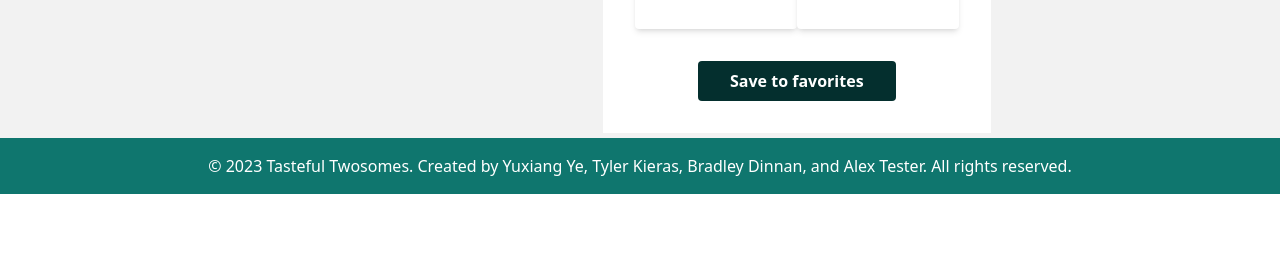
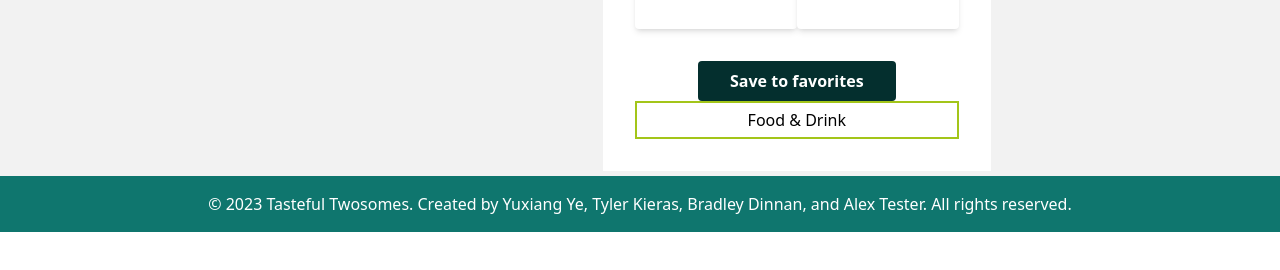
Before and after one commit to Seanye333/Tasteful-Twosomes, a website: page index.html in a window 1280 px wide. Both pictures are taken after typing "Sample", "Sample" into the empty fields and a click on the button "Save to favorites". Shown: the part 436-706 px from the top of the page. Drawn offline with Linux system fonts and the light colour scheme.

Commit message:
display local storage to historal list

```diff
--- a/Assets/script.js
+++ b/Assets/script.js
@@ -106,4 +106,46 @@ saveFavoriteButton.addEventListener('click', () => {
 
     // Save the pairing to local storage
     saveToLocalStorage(pairingData);
+
+    // Clear the searchHistory element
+    searchHistory.innerHTML = '';
+
+    // Retrieve saved pairings from local storage
+    const favorites = JSON.parse(localStorage.getItem('favorites')) || [];
+
+    // Loop through the saved pairings and display their names in the searchHistory element
+    favorites.forEach(pairing => {
+      const pairingRecipeHistory = document.createElement('div');
+      pairingRecipeHistory.classList.add('saved-pairing');
+      pairingRecipeHistory.textContent = `${pairing.foodName} & ${pairing.drinkName}`;
+      pairingRecipeHistory.setAttribute('data-food-name', pairing.foodName);
+      pairingRecipeHistory.setAttribute('data-food-instructions', pairing.foodInstructions);
+      pairingRecipeHistory.setAttribute('data-food-ingredients', pairing.foodIngredients);
+      pairingRecipeHistory.setAttribute('data-drink-name', pairing.drinkName);
+      pairingRecipeHistory.setAttribute('data-drink-instructions', pairing.drinkInstructions);
+      pairingRecipeHistory.setAttribute('data-drink-ingredients', pairing.drinkIngredients);
+
+      // Append the pairing container to the searchHistory element
+      searchHistory.appendChild(pairingRecipeHistory);
+
+      // Add click event listener to the saved pairing container
+      pairingRecipeHistory.addEventListener('click', () => {
+        // Retrieve the pairing details from the data attributes
+        const foodName = pairingRecipeHistory.getAttribute('data-food-name');
+        const foodInstructions = pairingRecipeHistory.getAttribute('data-food-instructions');
+        const foodIngredients = pairingRecipeHistory.getAttribute('data-food-ingredients');
+        const drinkName = pairingRecipeHistory.getAttribute('data-drink-name');
+        const drinkInstructions = pairingRecipeHistory.getAttribute('data-drink-instructions');
+        const drinkIngredients = pairingRecipeHistory.getAttribute('data-drink-ingredients');
+
+        // Update recipe boxes with the details of the selected pairing
+        mealNameEl.innerHTML = foodName;
+        foodRecipeTextBox.innerHTML = foodInstructions;
+        mealIngredientEl.innerHTML = foodIngredients;
+
+        drinkNameEl.innerHTML = drinkName;
+        cocktailRecipeTextBox.innerHTML = drinkInstructions;
+        drinkIngredientEl.innerHTML = drinkIngredients;
       });
+    });
+  });
--- a/Assets/style.css
+++ b/Assets/style.css
@@ -37,6 +37,14 @@ h3 {
     transition: flex-basis 500ms linear;
 }
 
+.saved-pairing{
+    display: flex;
+    flex-direction: column;
+    align-items: center;
+    border: 2px solid #a3c519;
+    cursor: pointer;
+    padding: 5px;
+}
 
 /* layput for mobile devices */
 @media screen and (max-width: 767px) {
--- a/index.html
+++ b/index.html
@@ -69,6 +69,9 @@
       <div class="text-center mt-8">
         <button id="saveFavoriteButton" class="bg-teal-950 hover:bg-teal-400 text-white font-bold py-2 px-8 rounded">Save to favorites</button>
       </div>
+      <div id="searchHistory">
+        <h4>Search Hisotry List will displayed below once "Save to favorite" pushbutton is clicked</h3>
+      </div>
     </div>
   </div>
 
```
Lines whose indentation alone changed are shown as unchanged.
